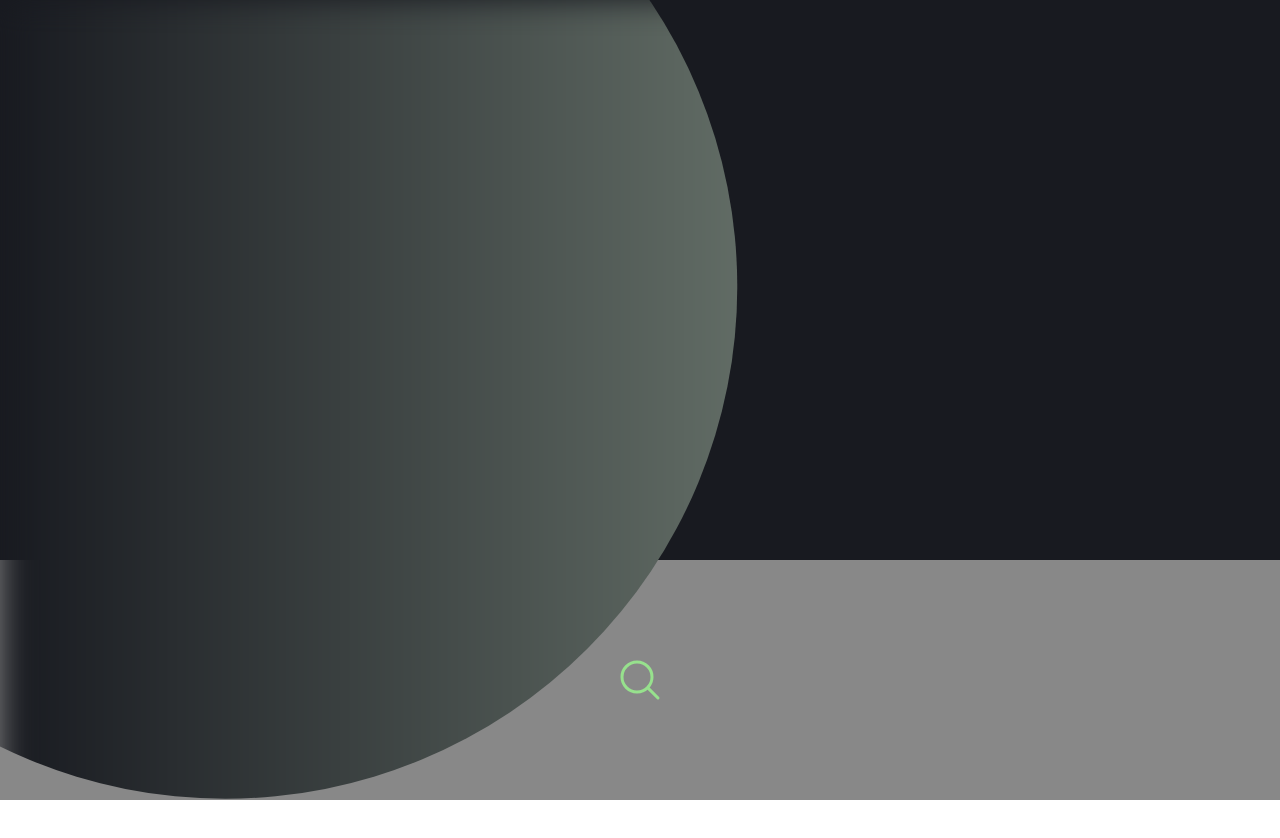
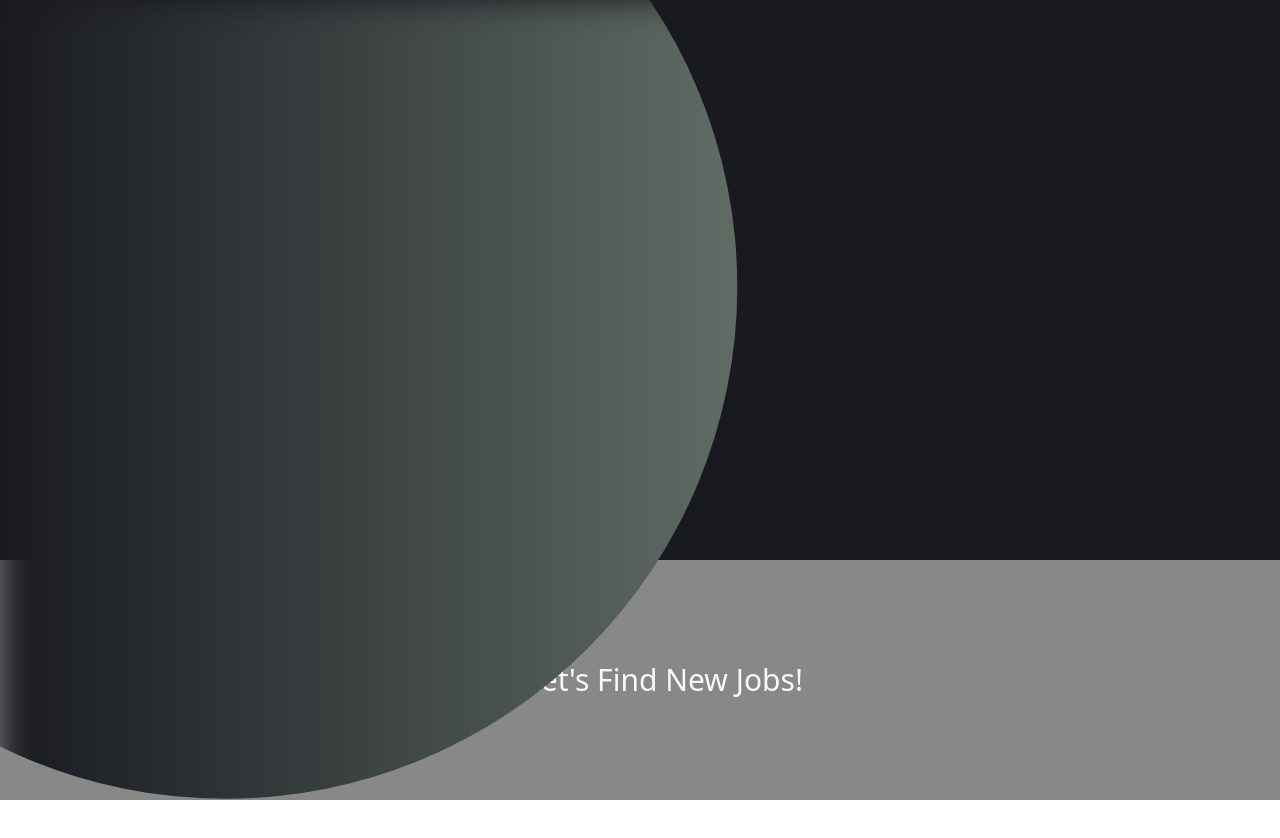
Before and after one commit to GavPri/behance-job-search, a React (Create React App) app: page / in a window 1280 px wide. Shown: the top 838 px of the page. Built offline with nearby package versions, Linux system fonts and the light colour scheme.

Commit message:
add text with icon

```diff
--- a/src/pages/auth/GetStarted.js
+++ b/src/pages/auth/GetStarted.js
@@ -21,6 +21,7 @@ const GetStarted = () => {
             d="M21 21l-5.197-5.197m0 0A7.5 7.5 0 105.196 5.196a7.5 7.5 0 0010.607 10.607z"
           />
         </svg>
+        <p className="text-3xl text-off-white">Let's Find New Jobs!</p>
       </div>
     </div>
   );
```
